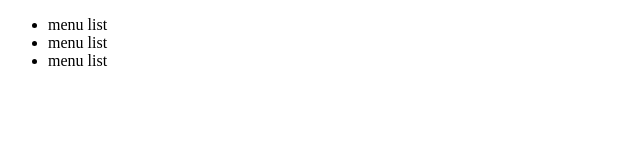
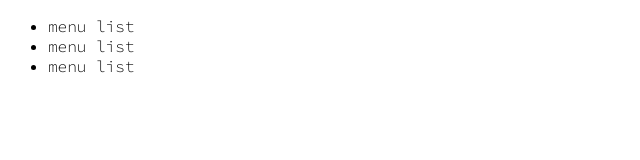
Before and after one commit to Tomnikov/tomnikov.github.io, a plain HTML site: page index.html in a window 1280 px wide. Shown: the whole page, without its empty margins (0-640 px from the left). Drawn offline with Linux system fonts and the light colour scheme.

Commit message:
rename path index.html

```diff
--- a/index.html
+++ b/index.html
@@ -7,7 +7,7 @@
 	<link rel="preconnect" href="https://fonts.googleapis.com">
 	<link rel="preconnect" href="https://fonts.gstatic.com" crossorigin>
 	<link href="https://fonts.googleapis.com/css2?family=Source+Code+Pro:wght@300;700&display=swap" rel="stylesheet">
-	<link rel="stylesheet" href="gi.css">
+	<link rel="stylesheet" href="style.css">
 </head>
 <body>
 	<header>
```
